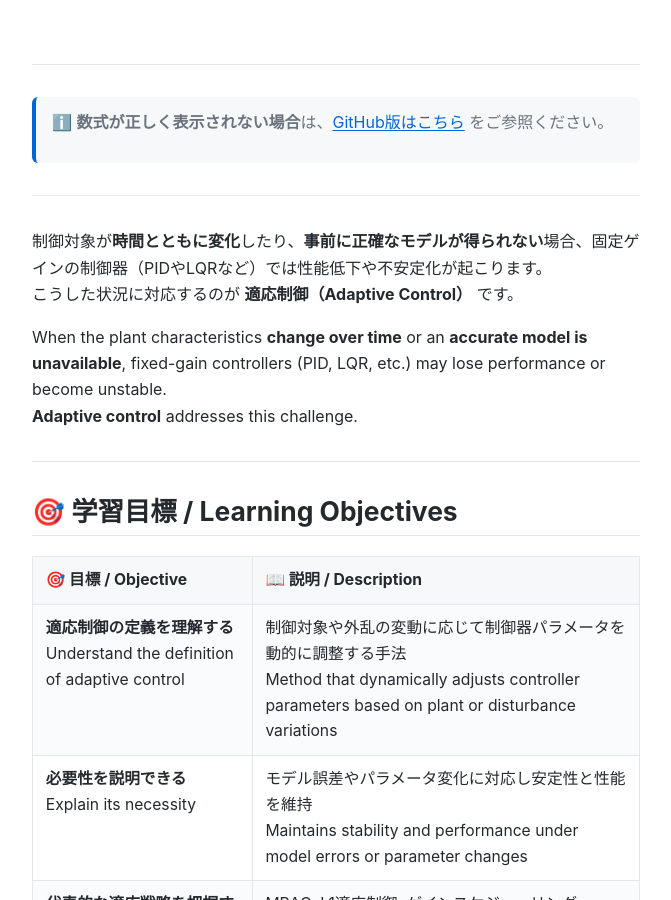
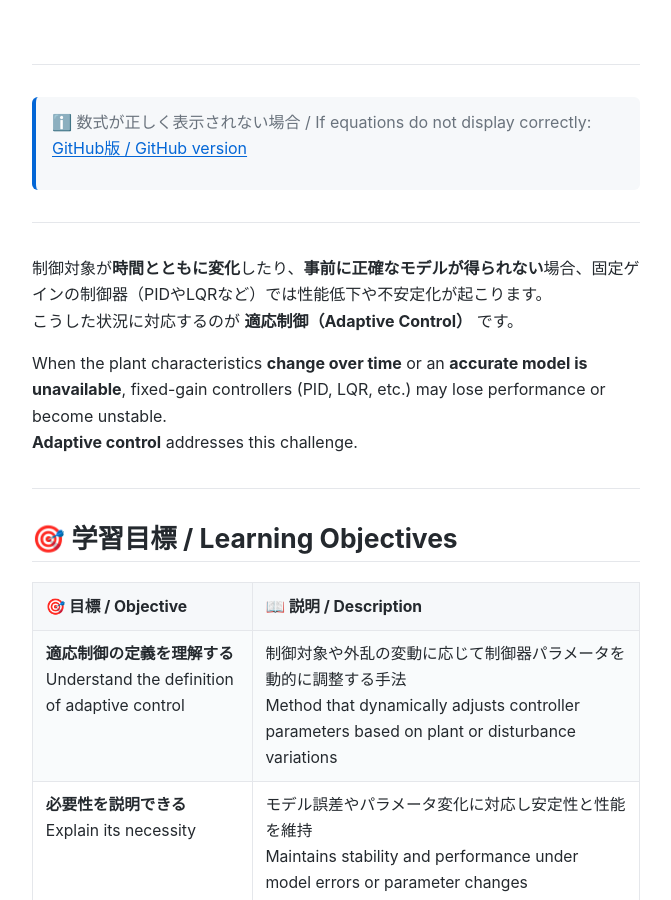
Before and after one commit to Samizo-AITL/EduController, a Jekyll site: the page built from part03_adaptive/theory/01_adaptive_intro.md, in a window 1280 px wide and 900 px high. Shown: the whole window, without its empty margins (304-975 px from the left). Built offline with Jekyll 4.4.1, drawn with Linux system fonts in a browser that asks for light colours.

Commit message:
Update 01_adaptive_intro.md

```diff
--- a/part03_adaptive/theory/01_adaptive_intro.md
+++ b/part03_adaptive/theory/01_adaptive_intro.md
@@ -8,7 +8,7 @@ permalink: /part03_adaptive/theory/01_adaptive_intro/
 
 # 🔄 3.1 適応制御の概要 / Introduction to Adaptive Control
 
-> ℹ️ **数式が正しく表示されない場合**は、[GitHub版はこちら](https://github.com/Samizo-AITL/EduController/blob/main/part03_adaptive/theory/01_adaptive_intro.md) をご参照ください。
+> ℹ️ 数式が正しく表示されない場合 / If equations do not display correctly: [GitHub版 / GitHub version](https://github.com/Samizo-AITL/EduController/blob/main/part03_adaptive/theory/01_adaptive_intro.md)
 
 ---
 
```
